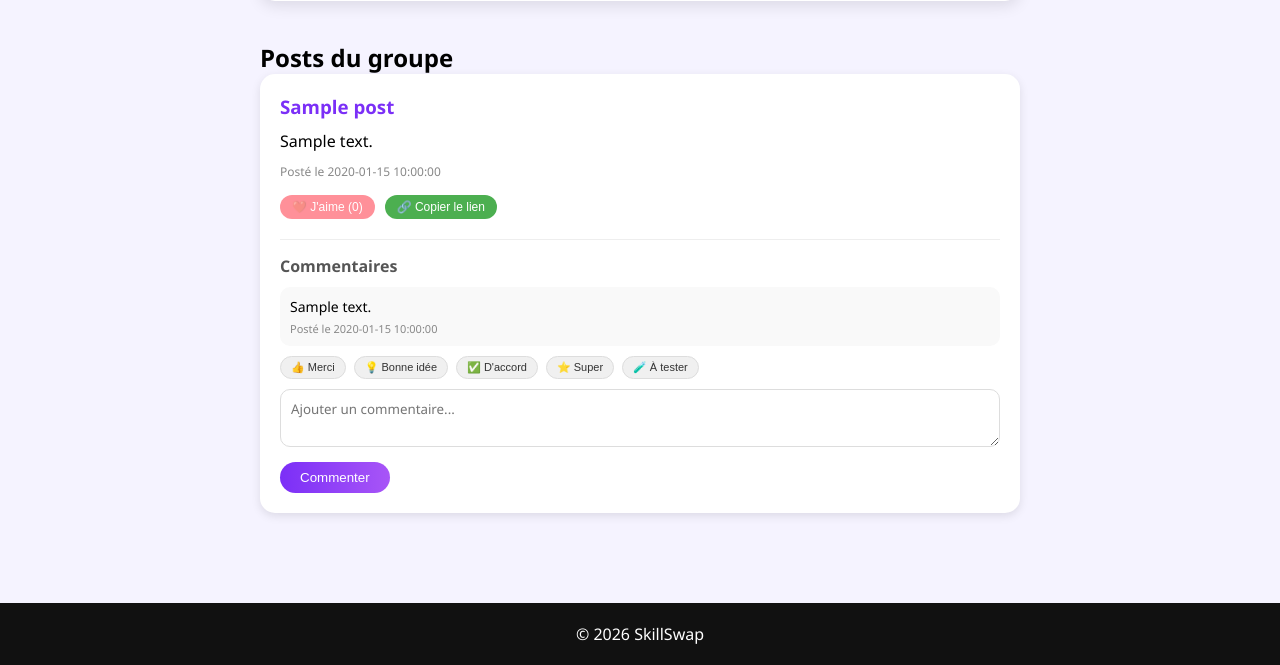
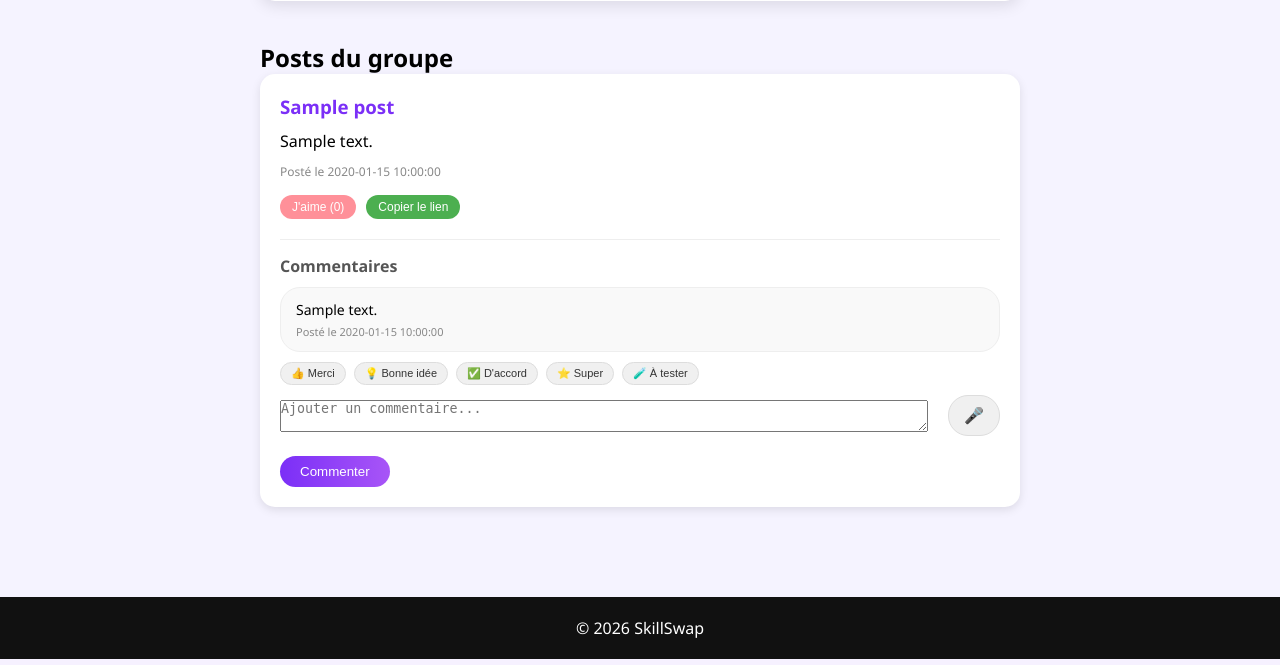
Before and after one commit to chaimalamine/Esprit-PIWEB-2A20-2026-SkillSwap, a PHP site: page /groupedetail.php?id=1 in a window 1280 px wide. Shown: the part 339-1004 px from the top of the page. Run offline with PHP 8.4, Linux system fonts and the light colour scheme; tables that the repository leaves empty or names only in its code hold one stand-in row (values such as "Sample post").

Commit message:
metier avances

```diff
--- a/view/front/groupedetail.php
+++ b/view/front/groupedetail.php
@@ -69,11 +69,58 @@ $posts = $postsFiltres;
         }
         .comment-section { margin-top: 20px; padding-top: 15px; border-top: 1px solid #eee; }
         .comment-section h4 { margin-bottom: 10px; color: #555; }
-        .comment { background: #f9f9f9; padding: 10px; border-radius: 10px; margin-bottom: 10px; }
+        .comment { background: #f9f9f9; padding: 12px 15px; border-radius: 20px; margin-bottom: 10px; border: 1px solid #eee; }
         .comment-text { font-size: 14px; }
         .comment-meta { font-size: 11px; color: #888; margin-top: 5px; }
-        .comment-form textarea { width: 100%; padding: 10px; border: 1px solid #ddd; border-radius: 10px; font-family: inherit; resize: vertical; }
-        .btn-comment { background: linear-gradient(90deg, #7b2ff7, #a855f7); color: white; border: none; padding: 8px 20px; border-radius: 20px; margin-top: 10px; cursor: pointer; }
+        .btn-micro {
+            background: #f0f0f0;
+            border: 1px solid #ddd;
+            color: #333;
+            padding: 10px 15px;
+            border-radius: 20px;
+            cursor: pointer;
+            font-size: 16px;
+            transition: all 0.2s;
+            margin-left: 10px;
+        }
+        .btn-micro:hover {
+            background: #7b2ff7;
+            color: white;
+        }
+        .btn-micro.recording {
+            background: #ff4757;
+            color: white;
+            animation: pulse 1s infinite;
+        }
+        @keyframes pulse {
+            0% { opacity: 1; }
+            50% { opacity: 0.7; }
+            100% { opacity: 1; }
+        }
+        .comment-input-group {
+            display: flex;
+            gap: 10px;
+            align-items: center;
+        }
+        .comment-input-group textarea {
+            flex: 1;
+            margin-bottom: 0;
+        }
+        .btn-comment {
+            margin-top: 10px;
+            background: linear-gradient(90deg, #7b2ff7, #a855f7);
+            color: white;
+            border: none;
+            padding: 8px 20px;
+            border-radius: 20px;
+            cursor: pointer;
+        }
+        .comment-error {
+            color: red;
+            font-size: 12px;
+            margin-top: 5px;
+            margin-bottom: 10px;
+        }
         .suggestion-buttons { display: flex; flex-wrap: wrap; gap: 8px; margin-bottom: 10px; }
         .suggestion-btn { background: #f0f0f0; border: 1px solid #ddd; color: #333; padding: 4px 10px; border-radius: 20px; font-size: 11px; cursor: pointer; transition: all 0.2s; }
         .suggestion-btn:hover { background: #7b2ff7; color: white; border-color: #7b2ff7; }
@@ -136,7 +183,7 @@ $posts = $postsFiltres;
                         $tempsRestant = $_SESSION['post_ephemere_' . $post['idpost']] - time();
                         $minutesRestantes = ceil($tempsRestant / 60);
                     ?>
-                        <span class="ephemere-badge">🔥 Éphémère (<?= $minutesRestantes ?> min)</span>
+                        <span class="ephemere-badge"> Éphémère (<?= $minutesRestantes ?> min)</span>
                     <?php endif; ?>
                 </h3>
                 <div class="post-content"><?= nl2br(htmlspecialchars($post['contenu'])) ?></div>
@@ -144,12 +191,12 @@ $posts = $postsFiltres;
 
                 <div class="post-actions">
                     <button class="btn-like" data-id="<?= $post['idpost'] ?>" onclick="toggleLike(this, <?= $post['idpost'] ?>)">
-                        ❤️ J'aime (<span class="like-count-<?= $post['idpost'] ?>">0</span>)
+                         J'aime (<span class="like-count-<?= $post['idpost'] ?>">0</span>)
                     </button>
                     <button class="btn-copy" onclick="copyLink(<?= $groupe['idgroup'] ?>, <?= $post['idpost'] ?>)">
-                        🔗 Copier le lien
+                         Copier le lien
                     </button>
-                    <span id="copyMsg-<?= $post['idpost'] ?>" class="copy-msg">✅ Lien copié !</span>
+                    <span id="copyMsg-<?= $post['idpost'] ?>" class="copy-msg"> Lien copié !</span>
                 </div>
 
                 <div class="comment-section">
@@ -170,6 +217,7 @@ $posts = $postsFiltres;
                         <p>Aucun commentaire pour le moment.</p>
                     <?php endif; ?>
 
+                    <!-- Boutons de suggestion -->
                     <div class="suggestion-buttons">
                         <button type="button" class="suggestion-btn" onclick="addSuggestion('Merci pour ce partage !', <?= $post['idpost'] ?>)">👍 Merci</button>
                         <button type="button" class="suggestion-btn" onclick="addSuggestion('Bonne idée !', <?= $post['idpost'] ?>)">💡 Bonne idée</button>
@@ -178,11 +226,20 @@ $posts = $postsFiltres;
                         <button type="button" class="suggestion-btn" onclick="addSuggestion('À tester, merci !', <?= $post['idpost'] ?>)">🧪 À tester</button>
                     </div>
 
+                    <!-- Formulaire commentaire avec validation sous le champ -->
                     <form class="comment-form" method="POST" action="createCommentaire.php">
                         <input type="hidden" name="idpost" value="<?= $post['idpost'] ?>">
                         <input type="hidden" name="idgroupe" value="<?= $groupe['idgroup'] ?>">
-                        <textarea name="contenu" id="commentTextarea_<?= $post['idpost'] ?>" rows="2" placeholder="Ajouter un commentaire..."></textarea>
-                        <button type="submit" class="btn-comment">Commenter</button>
+
+                        <div class="comment-input-group">
+                            <textarea name="contenu" id="commentTextarea_<?= $post['idpost'] ?>" rows="2" placeholder="Ajouter un commentaire..."></textarea>
+                            <button type="button" class="btn-micro" onclick="startDictation(<?= $post['idpost'] ?>, this)">🎤</button>
+                        </div>
+
+                        <!-- Zone d'affichage des erreurs sous le champ -->
+                        <div id="commentError_<?= $post['idpost'] ?>" class="comment-error"></div>
+
+                        <button type="submit" class="btn-comment" onclick="return validateComment(event, <?= $post['idpost'] ?>)">Commenter</button>
                     </form>
                 </div>
             </div>
@@ -238,6 +295,107 @@ function addSuggestion(texte, postId) {
     textarea.focus();
 }
 
+// Validation du commentaire (sans alerte)
+function validateComment(event, postId) {
+    let textarea = document.getElementById('commentTextarea_' + postId);
+    let contenu = textarea.value.trim();
+    let errorDiv = document.getElementById('commentError_' + postId);
+
+    // Réinitialiser l'erreur
+    errorDiv.innerHTML = '';
+    errorDiv.style.display = 'block';
+
+    // Validation
+    if (contenu === '') {
+        errorDiv.innerHTML = ' Le commentaire est requis';
+        event.preventDefault();
+        return false;
+    } else if (contenu.length < 2) {
+        errorDiv.innerHTML = ' Le commentaire doit contenir au moins 2 caractères';
+        event.preventDefault();
+        return false;
+    } else if (contenu.length > 500) {
+        errorDiv.innerHTML = ' Le commentaire ne peut pas dépasser 500 caractères';
+        event.preventDefault();
+        return false;
+    }
+
+    errorDiv.style.display = 'none';
+    return true;
+}
+
+// Fonction de reconnaissance vocale
+let activeRecognition = null;
+
+function startDictation(postId, btnElement) {
+    let textarea = document.getElementById('commentTextarea_' + postId);
+
+    if (!('webkitSpeechRecognition' in window) && !('SpeechRecognition' in window)) {
+        let errorDiv = document.getElementById('commentError_' + postId);
+        errorDiv.innerHTML = ' Reconnaissance vocale non supportée par ce navigateur. Utilisez Chrome.';
+        errorDiv.style.display = 'block';
+        setTimeout(() => { errorDiv.style.display = 'none'; }, 3000);
+        return;
+    }
+
+    if (activeRecognition) {
+        try { activeRecognition.abort(); } catch(e) {}
+        activeRecognition = null;
+    }
+
+    let recognition = new (window.SpeechRecognition || window.webkitSpeechRecognition)();
+    recognition.lang = 'fr-FR';
+    recognition.interimResults = false;
+    recognition.continuous = false;
+
+    recognition.onstart = function() {
+        btnElement.classList.add('recording');
+        btnElement.textContent = '';
+        activeRecognition = recognition;
+    };
+
+    recognition.onend = function() {
+        btnElement.classList.remove('recording');
+        btnElement.textContent = '';
+        activeRecognition = null;
+    };
+
+    recognition.onresult = function(event) {
+        let transcript = event.results[0][0].transcript;
+        let currentText = textarea.value;
+
+        if (currentText.trim() === '') {
+            textarea.value = transcript.charAt(0).toUpperCase() + transcript.slice(1);
+        } else {
+            textarea.value = currentText + ' ' + transcript.charAt(0).toUpperCase() + transcript.slice(1);
+        }
+
+        textarea.focus();
+        // Déclencher la validation après ajout du texte
+        let fakeEvent = { preventDefault: function() {} };
+        validateComment(fakeEvent, postId);
+    };
+
+    recognition.onerror = function(event) {
+        btnElement.classList.remove('recording');
+        btnElement.textContent = '';
+        activeRecognition = null;
+
+        let errorDiv = document.getElementById('commentError_' + postId);
+        if (event.error === 'not-allowed') {
+            errorDiv.innerHTML = ' Autorisez l\'accès au microphone dans les paramètres du navigateur.';
+        } else if (event.error === 'no-speech') {
+            errorDiv.innerHTML = ' Aucune parole détectée. Parlez plus fort.';
+        } else {
+            errorDiv.innerHTML = ' ' + event.error;
+        }
+        errorDiv.style.display = 'block';
+        setTimeout(() => { errorDiv.style.display = 'none'; }, 3000);
+    };
+
+    recognition.start();
+}
+
 document.addEventListener('DOMContentLoaded', function() {
     let likedPosts = JSON.parse(localStorage.getItem('likedPosts') || '{}');
     document.querySelectorAll('.btn-like').forEach(btn => {
--- a/view/front/groupes.php
+++ b/view/front/groupes.php
@@ -127,9 +127,9 @@ if (!empty($search)) {
         <div class="search-container">
             <form method="GET" action="">
                 <input type="text" name="search" value="<?= htmlspecialchars($search) ?>" placeholder="Rechercher un groupe...">
-                <button type="submit">🔍 Rechercher</button>
+                <button type="submit"> Rechercher</button>
                 <?php if(!empty($search)): ?>
-                    <a href="groupes.php">✖ Effacer</a>
+                    <a href="groupes.php"> Effacer</a>
                 <?php endif; ?>
             </form>
         </div>
```
